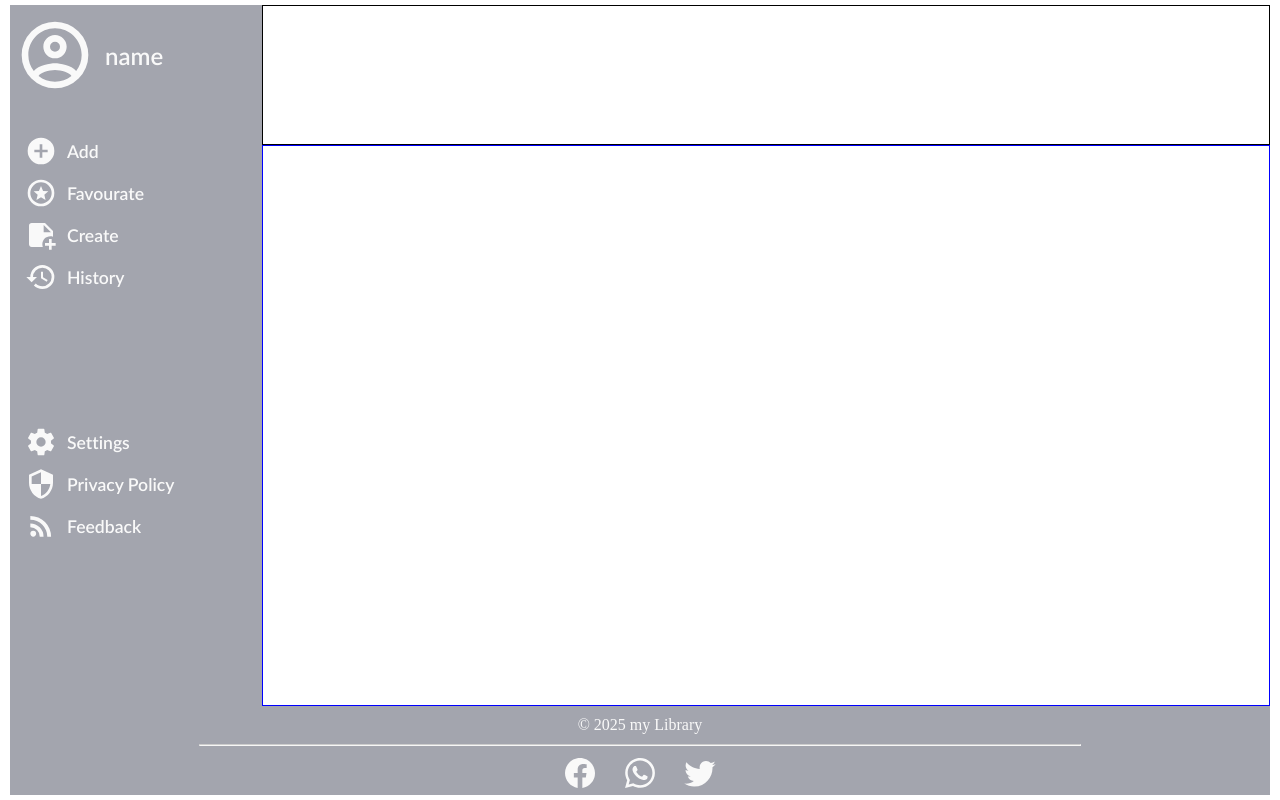
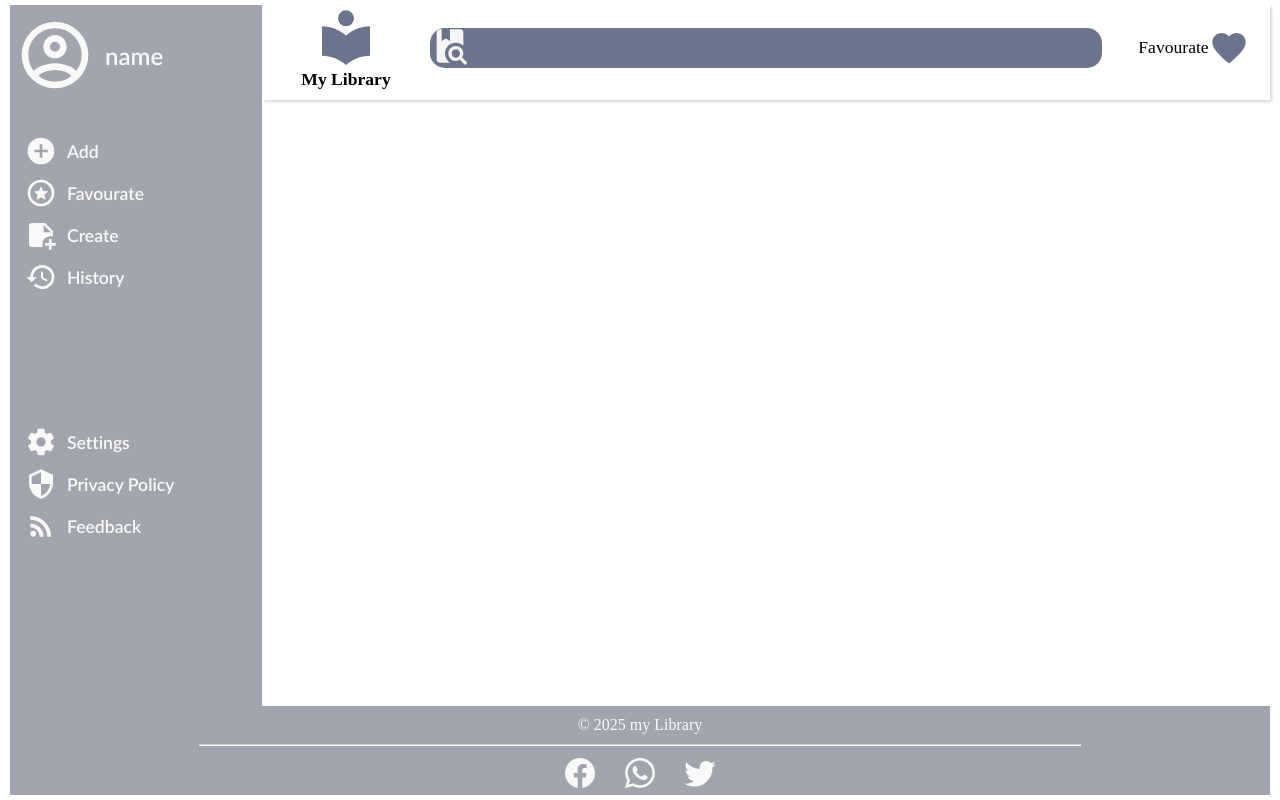
Before and after one commit to Dxaks/myLibrary, a plain HTML site: page index.html in a window 1280 px wide. Drawn offline with Linux system fonts and the light colour scheme.

Commit message:
style the layout of header set search bar svg and input

```diff
--- a/index.html
+++ b/index.html
@@ -10,7 +10,29 @@
 <body>
     <section>
         <header>
-
+            <div class="logo_container">
+                <svg xmlns="http://www.w3.org/2000/svg" viewBox="0 0 24 24" class="logo">
+                    <title>library</title>
+                    <path d="M12,8A3,3 0 0,0 15,5A3,3 0 0,0 12,2A3,3 0 0,0 9,5A3,3 0 0,0 12,8M12,11.54C9.64,9.35 6.5,8 3,8V19C6.5,19 9.64,20.35 12,22.54C14.36,20.35 17.5,19 21,19V8C17.5,8 14.36,9.35 12,11.54Z" />
+                </svg>
+                <h1 class="logo_title">My Library</h1>
+            </div>
+            <div class="search_bar_container">
+                <label for="search">
+                    <svg xmlns="http://www.w3.org/2000/svg" viewBox="0 0 24 24" class="search_icon">
+                        <title>book-search</title>
+                        <path d="M15.5,12C18,12 20,14 20,16.5C20,17.38 19.75,18.21 19.31,18.9L22.39,22L21,23.39L17.88,20.32C17.19,20.75 16.37,21 15.5,21C13,21 11,19 11,16.5C11,14 13,12 15.5,12M15.5,14A2.5,2.5 0 0,0 13,16.5A2.5,2.5 0 0,0 15.5,19A2.5,2.5 0 0,0 18,16.5A2.5,2.5 0 0,0 15.5,14M6,22A2,2 0 0,1 4,20V4C4,2.89 4.9,2 6,2H7V9L9.5,7.5L12,9V2H18A2,2 0 0,1 20,4V11.81C18.83,10.69 17.25,10 15.5,10A6.5,6.5 0 0,0 9,16.5C9,18.81 10.21,20.85 12.03,22H6Z" />
+                    </svg>
+                </label>
+                <input type="text" id="search">
+            </div>
+            <div class="favourate_container">
+                <p class="favourate_book">Favourate</p>
+                <svg xmlns="http://www.w3.org/2000/svg" viewBox="0 0 24 24">
+                    <title>heart</title>
+                    <path d="M12,21.35L10.55,20.03C5.4,15.36 2,12.27 2,8.5C2,5.41 4.42,3 7.5,3C9.24,3 10.91,3.81 12,5.08C13.09,3.81 14.76,3 16.5,3C19.58,3 22,5.41 22,8.5C22,12.27 18.6,15.36 13.45,20.03L12,21.35Z" />
+                </svg>
+            </div>
         </header>
         <nav>
             <div class="welcome">
--- a/style.css
+++ b/style.css
@@ -46,7 +46,8 @@ body, h1, h2, p, input, label, textarea {
     --nav-font-size: 1.1rem;
     --main-content-size: 1rem;
     --logo-size: 5rem;
-    --nav-color: #494D5F
+    --nav-color: #494D5F;
+    --hover-color: #6C738D;
 }
 
 /* svg's */
@@ -67,12 +68,13 @@ section {
 section {
     display: grid;
     grid-template-columns: 1fr 4fr;
-    grid-template-rows: 1fr 4fr auto;
+    grid-template-rows: auto 4fr auto;
 }
 
 header {
     grid-column: 2 / 3;
-    border: 1px solid black;
+    box-shadow: rgba(0, 0, 0, 0.15) 1.95px 1.95px 2.6px;
+    padding-bottom: 10px;
 }
 
 nav {
@@ -85,7 +87,6 @@ nav {
 main {
     grid-column: 2 / 3;
     grid-row: 2 / 3;
-    border: 1px solid blue;
     overflow-y: auto;
 }
 
@@ -97,12 +98,78 @@ footer {
 /* section end */
 
 /* header start */
+header svg {
+    width: 2.5rem;
+}
 
+header {
+    display: grid;
+    grid-template-columns: 1fr 4fr 1fr;
+}
+
+header .logo_container {
+    display: grid;
+    grid-template-rows: auto 1fr;
+    place-items: center;
+}
+
+header .logo_title {
+    font-size: var(--nav-font-size);
+    font-family: var(--header-font);
+    align-self: self-start;
+}
+
+header .logo {
+    width: 4rem;
+    fill: #6C738D;
+}
+
+header .search_bar_container {
+    position: relative;
+    display: grid;
+    grid-template-columns: auto 5fr;
+    align-items: center;
+}
+
+header .search_bar_container input {
+    border: 0;
+    border-radius: 15px;
+    background-color: var(--hover-color);
+    width: 100%;
+    height: 2.5rem;
+    z-index: -1;
+}
+
+.search_bar_container #search {
+    position: absolute;
+    padding-left: 50px;
+    color: whitesmoke;
+}
+
+.search_bar_container .search_icon {
+    fill: whitesmoke;
+}
+
+header .favourate_container {
+    display: grid;
+    grid-template-columns: auto auto;
+    align-items: center;
+    margin-left: 15px;
+}
+
+.favourate_container p {
+    justify-self: right;
+    font-family: var(--header-font);
+    font-size: var(--nav-font-size);
+}
+
+.favourate_container svg {
+    fill: #6C738D;
+}
 
 /* header end */
 
 /* nav start */
-
 nav p, h2 {
     font-family: var(--nav-font);
     font-size: var(--nav-font-size);
@@ -145,7 +212,7 @@ nav div > div {
 nav div > div:hover {
     border: 1px solid whitesmoke;
     border-radius: 10px;
-    background-color: rgb(80, 80, 107);
+    background-color: var(--hover-color);
     cursor: pointer;
 }
 
@@ -161,7 +228,7 @@ footer svg {
 }
 
 footer svg:hover {
-    fill: whitesmoke;
+    fill: var(--hover-color);
     border: whitesmoke 1px solid;
     border-radius: 50%;
     cursor: pointer;
```
